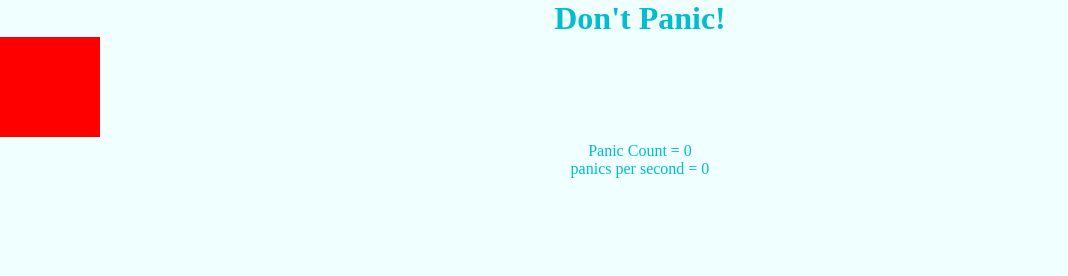
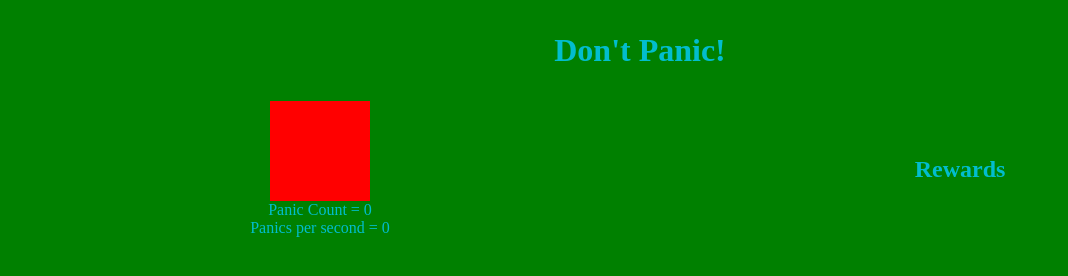
Before and after one commit to andypixels123/WEEK03-ASSIGNMENT, a plain HTML site: page index.html in a window 1280 px wide. Shown: the whole page, without its empty margins (0-1068 px from the left). Drawn offline with Linux system fonts and the light colour scheme; no server answers.

Commit message:
FEAT: added responsive grid layout with mobile first design

```diff
--- a/app.js
+++ b/app.js
@@ -54,7 +54,7 @@ async function getData() { // CREATE ELEMENTS / HANDLERS
     const response = await fetch("https://cookie-upgrade-api.vercel.app/api/upgrades");
     const json = await response.json();
     // console.log("JSON Data:", json);
-    cpsEl.textContent = `panics per second = ${cps}`;
+    cpsEl.textContent = `Panics per second = ${cps}`;
 
     for (i = 0; i < json.length; i++) {
         let rewardsElem = document.createElement("div");
@@ -96,7 +96,7 @@ let T = setInterval(function () {
     totalCount += cps;
     // console.log(totalCount);
     totalEl.innerText = `Panic Count = ${totalCount}`;
-    cpsEl.textContent = `panics per second = ${cps}`;
+    cpsEl.textContent = `Panics per second = ${cps}`;
 
     // switch (cps) {
     //     case 100: console.log("reached 100");// document.getElementById("upgrade1").style.display = "block"
@@ -120,8 +120,6 @@ let T = setInterval(function () {
     //     case 200000: document.getElementById("upgrade10").style.display = "block";
     // }
 
-
-
 }, 1000);
 
 // clearInterval(T);
--- a/index.html
+++ b/index.html
@@ -12,8 +12,7 @@
 <body>
     <header><h1>Don't Panic&excl;</h1></header>
     <main>
-        <section id="">
-
+        <section id="clicker">
             <!-- a clickable element, for example an image -->
             <!-- <img id="panicBtn" src="./images/button.png" alt="panic button"> -->
             <!-- button -->
@@ -23,7 +22,7 @@
             <!-- counts per second -->
             <p id="cps"></p>
         </section>
-        <section id="shopContainer"></section>
+        <section id="shopContainer"><h2>Rewards</h2></section>
     </main>
 </body>
 
--- a/styles.css
+++ b/styles.css
@@ -14,12 +14,22 @@ body {
     color: #02bdce;
 }
 
-/* header {} */
+/* header {
+
+} */
+
+h1,
+h2,
+h3 {
+    padding: 1em;
+
+}
 
 #panicBtn {
     background-color: red;
     width: 100px;
     height: 100px;
+    margin: auto;
 }
 
 div {
@@ -30,6 +40,7 @@ div {
 }
 
 #shopContainer {
+    width: 100%;
     max-width: 300px;
     margin: auto;
 }
@@ -37,3 +48,28 @@ div {
 /* #shopContainer div {
 
 } */
+
+@media screen and (min-width:900px) {
+    body {
+        background-color: green;
+    }
+
+    main {
+        display: grid;
+        grid-template-columns: 1fr 1fr;
+    }
+
+    #clicker {
+        grid-row-start: 1;
+        grid-row-end: 2;
+        grid-column-start: 1;
+        grid-column-end: 2;
+    }
+
+    #shopContainer {
+        grid-row-start: 1;
+        grid-row-end: 2;
+        grid-column-start: 2;
+        grid-column-end: 3;
+    }
+}
```
